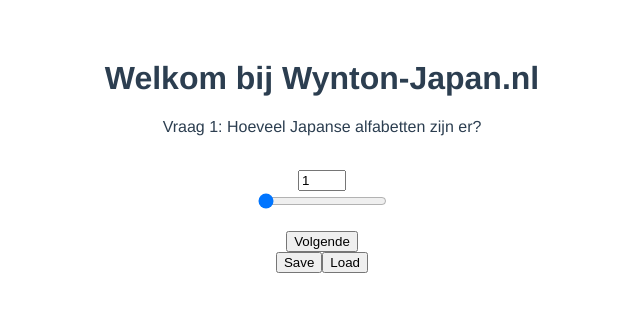
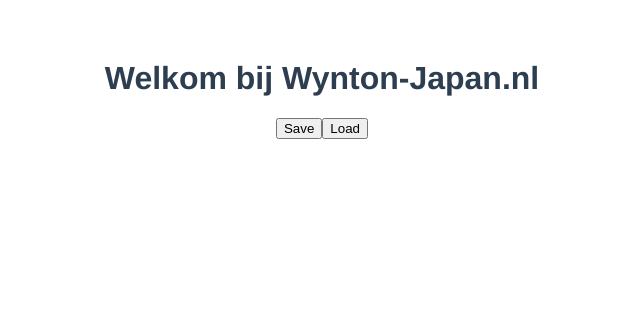
Before and after one commit to StevenMalaihollo/wynton, a Vue app in the folder vue-site/: page / in a window 1280 px wide. Shown: the top 312 px of the page, without its empty margins (318-958 px from the left). Built offline with nearby package versions, Linux system fonts and the light colour scheme.

Commit message:
another hard try to fix errors

```diff
--- a/vue-site/src/components/HelloWorld.vue
+++ b/vue-site/src/components/HelloWorld.vue
@@ -2,12 +2,13 @@
 import { reactive } from 'vue';
 import { ref } from "vue";
 const loadSavebuttonReactive = reactive({ loadSaveButton: "" });
+const currentQuestionReactive = reactive({ currentQuestion: "1" });
 const questionAnswer1 = ref(1);
 </script>
 <template>
   <div class="hello">
     <h1>{{ msg }}</h1>
-    <div v-if="currentQuestion === 1">
+    <div v-if="currentQuestionReactive.currentQuestion === 1">
       <p>Vraag 1: Hoeveel Japanse alfabetten zijn er?</p>
       <br>
       <input v-model="questionAnswer1" type="number" min="1" max="5" class="sliderInputBox" />
@@ -17,7 +18,7 @@
       <br>
       <button @click="handleClick">Volgende</button>
     </div>
-    <div v-else-if="currentQuestion === 2">
+    <div v-else-if="currentQuestionReactive.currentQuestion === 2">
       <p>Vraag 2: Hoe heten de 3 Japanse alfabetten?</p>
       <a href = "https://nl.wikipedia.org/wiki/Japans_schrift">Hint</a>
       <br>
@@ -25,7 +26,7 @@
       <br>
       <button @click="handleClick">Volgende</button>
     </div>
-    <div v-else-if="currentQuestion === 3">
+    <div v-else-if="currentQuestionReactive.currentQuestion === 3">
       <p>Vraag 3: Hoe heet dit karakter?</p>
       <img alt="A Hiragana" src="@/assets/A-Hiragana.png" />
       <br>
@@ -35,14 +36,14 @@
       <br>
       <button @click="handleClick">Volgende</button>
     </div>
-    <div v-else-if="currentQuestion === 4">
+    <div v-else-if="currentQuestionReactive.currentQuestion === 4">
       <p>Vraag 4: </p>
       <br>
       <input v-model="questionAnswer4" />
       <br>
       <button @click="handleClick">Volgende</button>
     </div>
-    <div v-else-if="currentQuestion === 5">
+    <div v-else-if="currentQuestionReactive.currentQuestion === 5">
       <p>Gefeliciteerd je hebt de Quiz gehaald!</p>
       <img alt="Big trophy" src="@/assets/trophy.png" />
     </div>
@@ -66,6 +67,7 @@
   data: function () {
     return {
       currentQuestion: 1,
+      currentQuestionReactive: 1,
       loadButton: false,
       loadSaveButton: true,
       questionAnswer1: "",
@@ -102,7 +104,7 @@
   },
   methods: {
     handleClick() {
-      if (this.currentQuestion === 1) {
+      if (this.currentQuestionReactive === 1) {
         if (this.questionAnswer1 === "3") {
           this.playApplause();
           this.currentQuestion++;
@@ -113,7 +115,7 @@
           return
         }
       }
-      if (this.currentQuestion === 2) {
+      if (this.currentQuestionReactive === 2) {
         if (this.questionAnswer2 === "Hiragana, Katakana, Kanji") {
           this.playApplause();
           this.currentQuestion++;
@@ -131,7 +133,7 @@
           }
         }
       }
-      if (this.currentQuestion === 3) {
+      if (this.currentQuestionReactive === 3) {
         if (this.questionAnswer3 === "a") {
           this.playApplause();
           this.currentQuestion++;
@@ -142,7 +144,7 @@
           return;
         }
       }
-      if (this.currentQuestion === 4) {
+      if (this.currentQuestionReactive === 4) {
         if (this.questionAnswer4 === "vraag 4") {
           this.playApplause();
           this.saveButton++;
@@ -154,83 +156,83 @@
           return;
         }
       }
-      if (this.currentQuestion === 5) {
+      if (this.currentQuestionReactive === 5) {
         this.loadSaveButton === false
       }
-      if (this.currentQuestion === 1) {
+      if (this.currentQuestionReactive === 1) {
         VueCookies.set("currentQuestionSave", "1")
       }
-      if (this.currentQuestion === 2) {
+      if (this.currentQuestionReactive === 2) {
         VueCookies.set("currentQuestionSave", "2")
       }
-      if (this.currentQuestion === 3) {
+      if (this.currentQuestionReactive === 3) {
         VueCookies.set("currentQuestionSave", "3")
       }
-      if (this.currentQuestion === 4) {
+      if (this.currentQuestionReactive === 4) {
         VueCookies.set("currentQuestionSave", "4")
       }
-      if (this.currentQuestion === 5) {
+      if (this.currentQuestionReactive === 5) {
         VueCookies.set("currentQuestionSave", "5")
       }
-      if (this.currentQuestion === 6) {
+      if (this.currentQuestionReactive === 6) {
         VueCookies.set("currentQuestionSave", "6")
       }
-      if (this.currentQuestion === 7) {
+      if (this.currentQuestionReactive === 7) {
         VueCookies.set("currentQuestionSave", "7")
       }
-      if (this.currentQuestion === 8) {
+      if (this.currentQuestionReactive === 8) {
         VueCookies.set("currentQuestionSave", "8")
       }
-      if (this.currentQuestion === 9) {
+      if (this.currentQuestionReactive === 9) {
         VueCookies.set("currentQuestionSave", "9")
       }
-      if (this.currentQuestion === 10) {
+      if (this.currentQuestionReactive === 10) {
         VueCookies.set("currentQuestionSave", "10")
       }
-      if (this.currentQuestion === 11) {
+      if (this.currentQuestionReactive === 11) {
         VueCookies.set("currentQuestionSave", "11")
       }
-      if (this.currentQuestion === 12) {
+      if (this.currentQuestionReactive === 12) {
         VueCookies.set("currentQuestionSave", "12")
       }
-      if (this.currentQuestion === 13) {
+      if (this.currentQuestionReactive === 13) {
         VueCookies.set("currentQuestionSave", "13")
       }
-      if (this.currentQuestion === 14) {
+      if (this.currentQuestionReactive === 14) {
         VueCookies.set("currentQuestionSave", "14")
       }
-      if (this.currentQuestion === 15) {
+      if (this.currentQuestionReactive === 15) {
         VueCookies.set("currentQuestionSave", "15")
       }
-      if (this.currentQuestion === 16) {
+      if (this.currentQuestionReactive === 16) {
         VueCookies.set("currentQuestionSave", "16")
       }
-      if (this.currentQuestion === 17) {
+      if (this.currentQuestionReactive === 17) {
         VueCookies.set("currentQuestionSave", "17")
       }
-      if (this.currentQuestion === 18) {
+      if (this.currentQuestionReactive === 18) {
         VueCookies.set("currentQuestionSave", "18")
       }
-      if (this.currentQuestion === 19) {
+      if (this.currentQuestionReactive === 19) {
         VueCookies.set("currentQuestionSave", "19")
       }
-      if (this.currentQuestion === 20) {
+      if (this.currentQuestionReactive === 20) {
         VueCookies.set("currentQuestionSave", "20")
       }
-      if (this.currentQuestion === 21) {
+      if (this.currentQuestionReactive === 21) {
         VueCookies.set("currentQuestionSave", "21")
       }
-      if (this.currentQuestion === 22) {
+      if (this.currentQuestionReactive === 22) {
         VueCookies.set("currentQuestionSave", "22")
       }
-      if (this.currentQuestion === 23) {
+      if (this.currentQuestionReactive === 23) {
         VueCookies.set("currentQuestionSave", "23")
       }
-      if (this.currentQuestion === 24) {
+      if (this.currentQuestionReactive === 24) {
         VueCookies.set("currentQuestionSave", "24")
       }
       if (this.loadButton === true) {
-        this.currentQuestion = VueCookies.get("currentQuestionSave")
+        this.currentQuestionReactive.currentQuestion = VueCookies.get("currentQuestionSave")
         this.loadButton = false;
       }
     }
```
Also changed, not shown: vue-site/package.json (+5 -2 lines), 1 other file (tests, documents, lock files or other folders).
